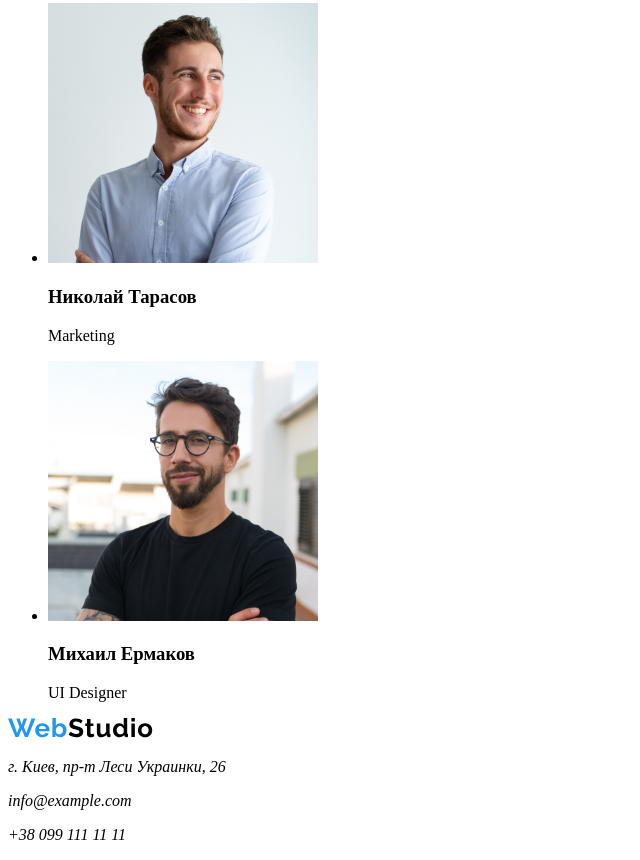
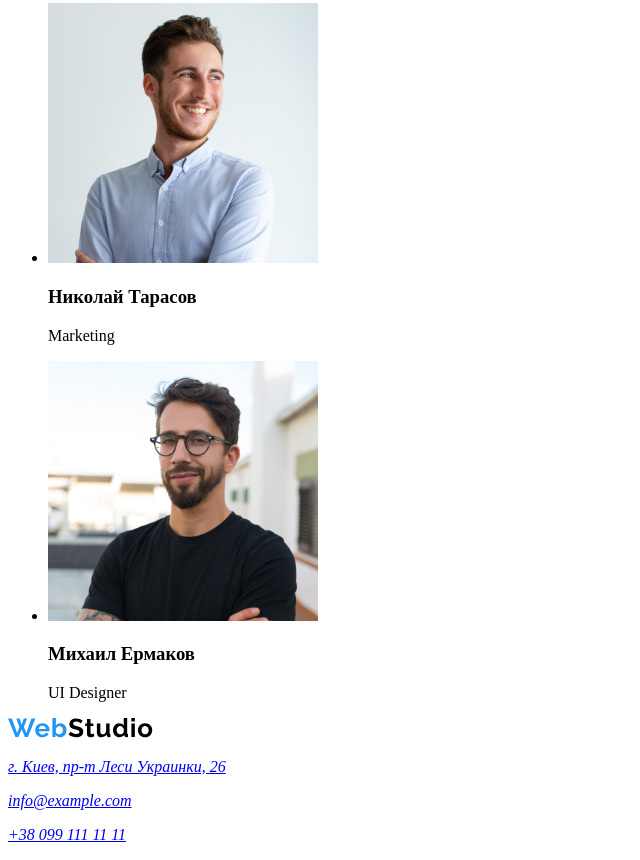
Before and after one commit to Aforty40/goit-markup-hw-01, a plain HTML site: page index.html in a window 1280 px wide. Shown: the part 2320-3180 px from the top of the page, without its empty margins (0-640 px from the left). Drawn offline with Linux system fonts and the light colour scheme.

Commit message:
change href instead text

```diff
--- a/index.html
+++ b/index.html
@@ -89,9 +89,9 @@
         </a>
 
             <address>
-                <p>г. Киев, пр-т Леси Украинки, 26</p>
-                <p>info@example.com</p>
-                <p>+38 099 111 11 11</p>
+                <p><a href="г. Киев, пр-т Леси Украинки, 26">г. Киев, пр-т Леси Украинки, 26</a></p>
+                <p><a href="mailto:info@example.com">info@example.com</a></p>
+                <p><a href="tel:+380991111111">+38 099 111 11 11</a></p>
             </address>
 
   </footer>
```
